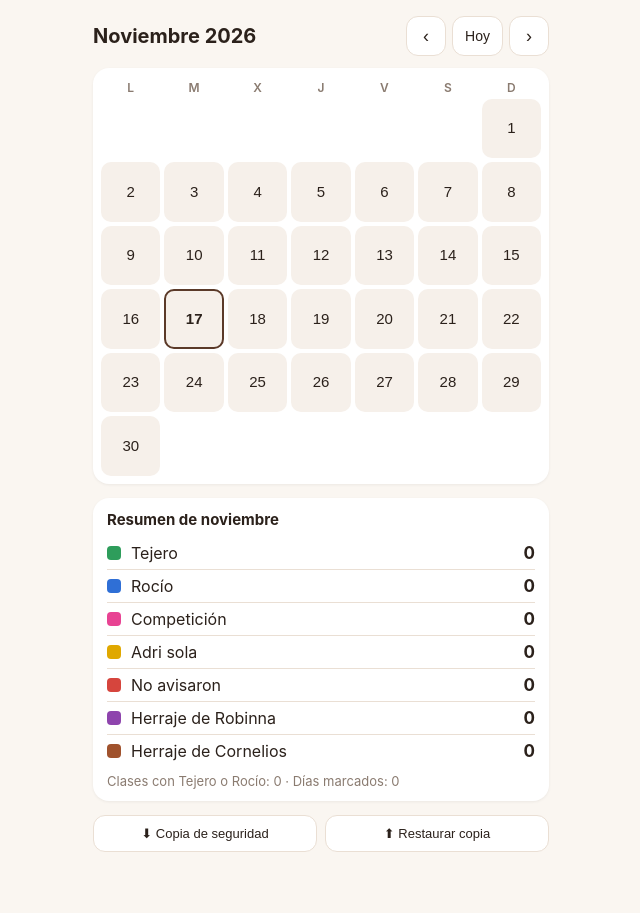
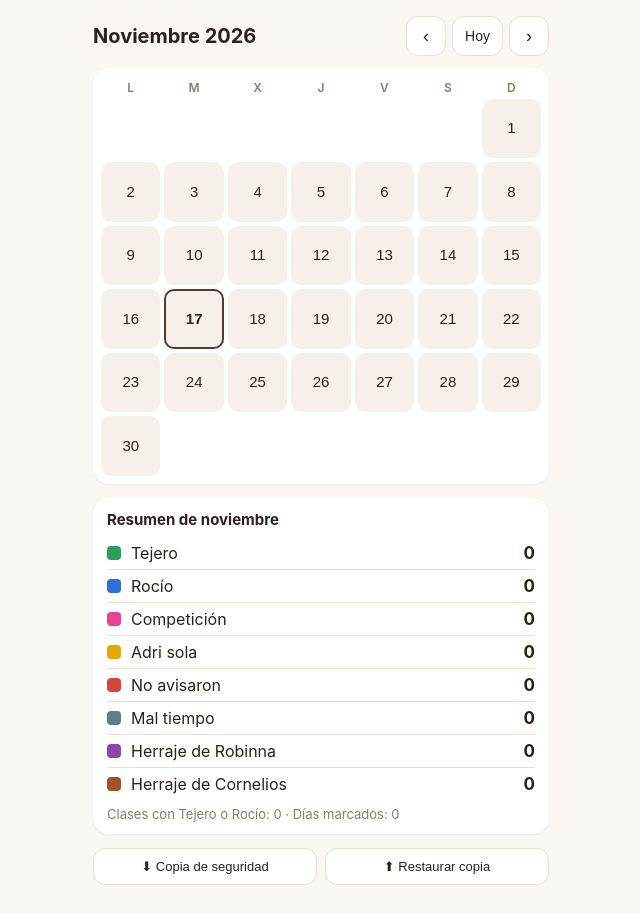
Before and after one commit to accounting152/Clasescaballo, a plain HTML site: page index.html in a window 1280 px wide. Shown: the whole page, without its empty margins (319-959 px from the left). Before the commit the page ends 880 px from the top, so only its background shows below. Drawn offline with Linux system fonts and the light colour scheme.

Commit message:
Añadir la opción Mal tiempo
Co-Authored-By: Claude Opus 5.5 <noreply@anthropic.com>
Claude-Session: https://claude.ai/code/session_01Kw15b8TuBbi6runjJDcNge

```diff
--- a/index.html
+++ b/index.html
@@ -21,6 +21,7 @@
     --compe: #e84393;
     --sola: #e0a800;
     --nadie: #d6453d;
+    --tiempo: #607d8b;
     --robinna: #8e44ad;
     --cornelios: #a0522d;
   }
@@ -54,6 +55,8 @@
   .day.profa { background: var(--profa); color: #fff; }
   .day.compe { background: var(--compe); color: #fff; }
   .day.sola  { background: var(--sola);  color: #2b211b; }
+  .day.tiempo { background: var(--tiempo); color: #fff; }
+  .day.tiempo .tag { font-size: 14px; }
   .day.nadie { background: var(--nadie); color: #fff; }
   .day.nota::after {
     content: ""; position: absolute; top: 5px; right: 5px; width: 6px; height: 6px;
@@ -154,6 +157,7 @@ const TIPOS = {
   compe: { nombre: "Competición",            corto: "COMPE", color: "var(--compe)" },
   sola:  { nombre: "Adri sola",     corto: "ADRI",  color: "var(--sola)"  },
   nadie: { nombre: "No avisaron", corto: "NO AV.", color: "var(--nadie)" },
+  tiempo: { nombre: "Mal tiempo",       corto: "🌧️",     color: "var(--tiempo)" },
 };
 const HERRAJES = {
   robinna:   { nombre: "Herraje de Robinna",   corto: "R", color: "var(--robinna)" },
@@ -188,7 +192,7 @@ function pintar() {
   for (let i = 0; i < offset; i++) {
     const v = document.createElement("div"); v.className = "day vacio"; grid.appendChild(v);
   }
-  const cuenta = { profe: 0, profa: 0, compe: 0, sola: 0, nadie: 0 };
+  const cuenta = { profe: 0, profa: 0, compe: 0, sola: 0, nadie: 0, tiempo: 0 };
   const cuentaH = { robinna: 0, cornelios: 0 };
   for (let d = 1; d <= diasMes; d++) {
     const k = claveDia(y, m, d);
@@ -222,7 +226,7 @@ function pintar() {
     filas.innerHTML += `<div class="fila"><span class="dot" style="background:${info.color}"></span>${info.nombre}<span class="n">${cuentaH[h]}</span></div>`;
   }
   const clases = cuenta.profe + cuenta.profa;
-  document.getElementById("total").textContent = `Clases con Tejero o Rocío: ${clases} · Días marcados: ${clases + cuenta.compe + cuenta.sola + cuenta.nadie}`;
+  document.getElementById("total").textContent = `Clases con Tejero o Rocío: ${clases} · Días marcados: ${clases + cuenta.compe + cuenta.sola + cuenta.nadie + cuenta.tiempo}`;
 }
 
 function abrir(y, m, d) {
```
Also changed, not shown: 1 other file.
